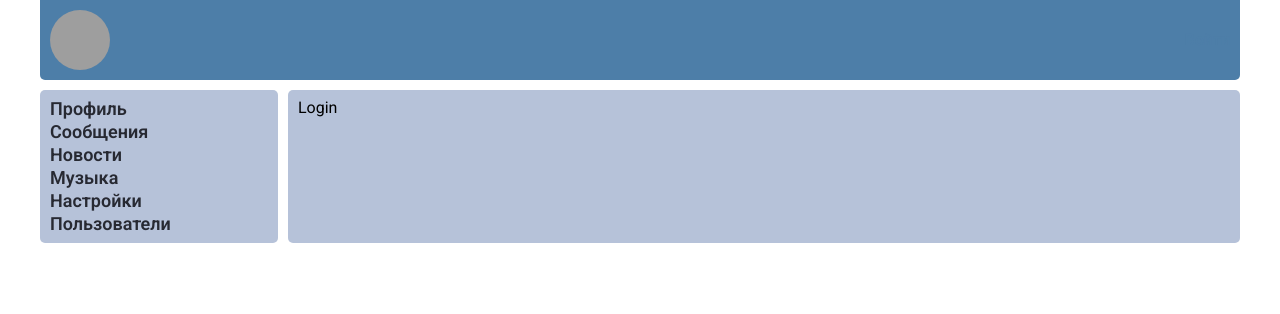
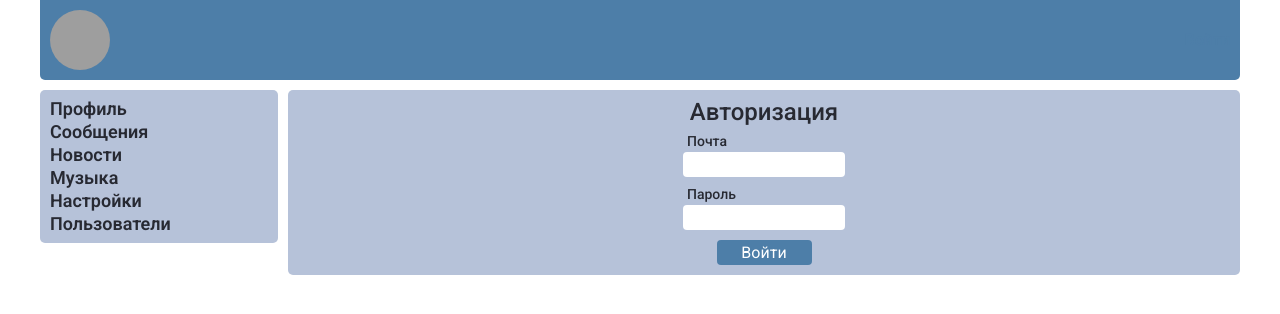
Before and after one commit to HoneyQumo/social-network-project, a React (Create React App) app: page /login in a window 1280 px wide. Shown: the top 314 px of the page. Built offline with nearby package versions, Linux system fonts and the light colour scheme; no server answers; grey boxes are pictures that could not be loaded.

Commit message:
v0.0.17 | Сверстал страницу логинизации. Установил пакеты Formik и Yup. Данные приходят в логи.

```diff
--- a/package.json
+++ b/package.json
@@ -7,6 +7,7 @@
     "@testing-library/react": "^12.1.4",
     "@testing-library/user-event": "^13.5.0",
     "axios": "^0.26.1",
+    "formik": "^2.2.9",
     "react": "^17.0.2",
     "react-dom": "^17.0.2",
     "react-redux": "^7.2.8",
@@ -14,7 +15,8 @@
     "react-scripts": "5.0.0",
     "redux": "^4.1.2",
     "redux-thunk": "^2.4.1",
-    "web-vitals": "^2.1.4"
+    "web-vitals": "^2.1.4",
+    "yup": "^0.32.11"
   },
   "scripts": {
     "start": "react-scripts start",
--- /dev/null
+++ b/src/components/Login/LoginForm/LoginForm.css
@@ -0,0 +1,64 @@
+.login__form {
+    display: flex;
+    justify-content: center;
+    align-items: center;
+    flex-direction: column;
+}
+
+.login__form>*:not(:last-child) {
+    margin-bottom: 10px;
+}
+
+.form__email,
+.form__password {}
+
+.email__title,
+.password__title {
+    display: block;
+    font-size: 14px;
+    color: #272932;
+    font-weight: 500;
+    margin: 0px 0px 4px 4px;
+}
+
+.email__input,
+.password__input {
+    height: 25px;
+    padding: 5px;
+    border-radius: 4px;
+}
+
+.email__input:focus,
+.password__input:focus {
+    outline: 1.5px solid #272932;
+}
+
+.login__button {
+    border-radius: 4px;
+    width: 95px;
+    height: 25px;
+    color: #fff;
+    background-color: #4d7ea8;
+    font-size: 16px;
+    transition: all 0.3s ease 0s;
+}
+
+.login__button:hover {
+    filter: brightness(1.1);
+}
+
+.login__button:active {
+    filter: brightness(0.9);
+}
+
+.login__button:disabled {
+    filter: grayscale(.8);
+    cursor: not-allowed;
+}
+
+.form__error {
+    margin: 4px 0px 0px 4px;
+    font-size: 12px;
+    font-weight: 500;
+    color: orangered;
+}
--- /dev/null
+++ b/src/components/Login/LoginForm/LoginForm.js
@@ -0,0 +1,81 @@
+import { Formik } from 'formik';
+import React from 'react';
+import * as Yup from 'yup';
+
+
+import './LoginForm.css';
+
+const LoginForm = () => {
+
+    const validationSchema = Yup.object().shape({
+        email: Yup
+            .string()
+            .email('Почта указана неправильно')
+            .required('Введите почту'),
+        password: Yup
+            .string()
+            .typeError('Должно быть строкой')
+            .required('Введите пароль'),
+    });
+
+    return (
+        <div>
+            <Formik
+                initialValues={{
+                    email: '',
+                    password: ''
+                }}
+                validateOnBlur
+                onSubmit={(values) => console.log(values)}
+                validationSchema={validationSchema}
+            >
+                {({ values, errors, touched, handleChange, handleBlur, isValid, handleSubmit, dirty }) => (
+                    <div className='login__form'>
+                        <div className='form__email'>
+                            <label htmlFor='email'
+                                className='email__title'
+                            >
+                                Почта
+                            </label>
+                            <input
+                                className='email__input'
+                                type='text'
+                                name='email'
+                                onChange={handleChange}
+                                onBlur={handleBlur}
+                                value={values.email}
+                            />
+                            {touched.email && errors.email && <div className='form__error'>{errors.email}</div>}
+                        </div>
+                        <div className='form__password'>
+                            <label htmlFor='password'
+                                className='password__title'
+                            >
+                                Пароль
+                            </label>
+                            <input
+                                className='password__input'
+                                type='password'
+                                name='password'
+                                onChange={handleChange}
+                                onBlur={handleBlur}
+                                value={values.password}
+                            />
+                            {touched.password && errors.password && <div className='form__error'>{errors.password}</div>}
+                        </div>
+                        <button
+                            className='login__button'
+                            disabled={!isValid && !dirty}
+                            onClick={handleSubmit}
+                            type='submit'
+                        >
+                            Войти
+                        </button>
+                    </div>
+                )}
+            </Formik>
+        </div>
+    );
+};
+
+export default LoginForm;
--- /dev/null
+++ b/src/components/Login/LoginPage.css
@@ -0,0 +1,13 @@
+.login-page {
+    display: flex;
+    justify-content: center;
+    align-items: center;
+    flex-direction: column;
+}
+
+.login-page__title {
+    color: #272932;
+    font-size: 24px;
+    font-weight: 500;
+    margin-bottom: 10px;
+}
--- a/src/components/Login/LoginPage.js
+++ b/src/components/Login/LoginPage.js
@@ -1,9 +1,14 @@
 import React from 'react';
+
+import './LoginPage.css';
+import LoginForm from './LoginForm/LoginForm';
+
 
 const LoginPage = () => {
     return (
-        <div>
-            Login
+        <div className='login-page'>
+            <h1 className='login-page__title'>Авторизация</h1>
+            <LoginForm />
         </div>
     );
 };
--- a/src/components/Users/Users.css
+++ b/src/components/Users/Users.css
@@ -59,7 +59,7 @@
 
 .user__button:disabled {
     cursor: not-allowed;
-    filter: grayscale(50%);
+    filter: grayscale(.8);
 }
 
 .followed-false {
```
Also changed, not shown: 1 other file (tests, documents, lock files or other folders).
